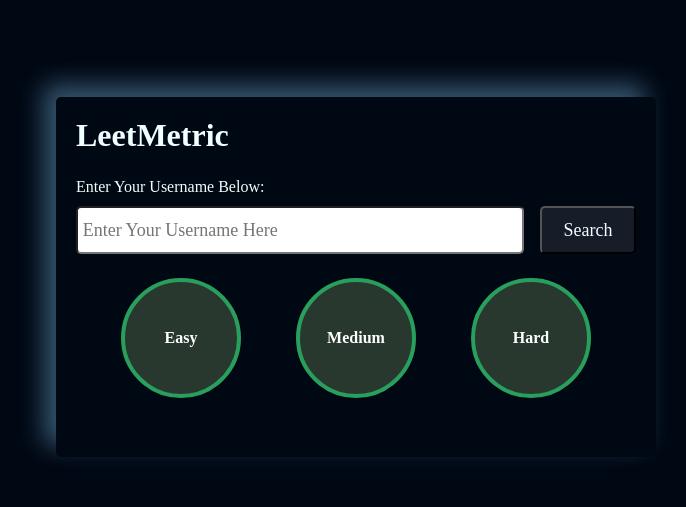
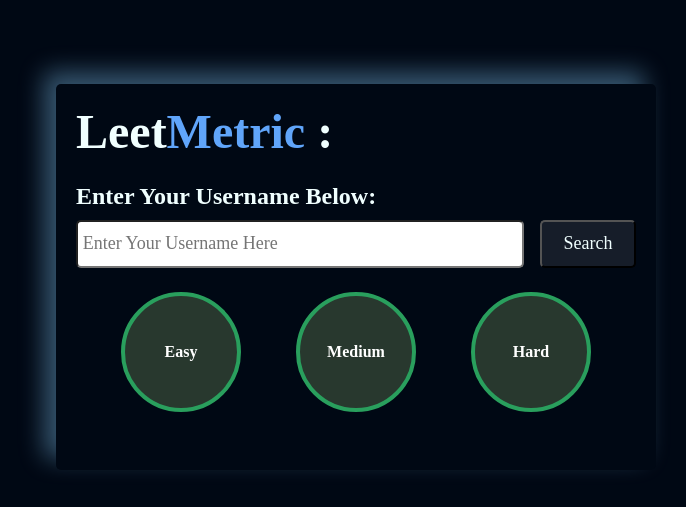
Before and after one commit to Adityakale007/LeetMetrix, a plain HTML site: page index.html in a window 1280 px wide. Shown: the part 123-630 px from the top of the page, without its empty margins (284-970 px from the left). Drawn offline with Linux system fonts and the light colour scheme.

Commit message:
Update index.html

```diff
--- a/index.html
+++ b/index.html
@@ -10,11 +10,11 @@
 
     <div class="container">
         <!-- header -->
-        <h1>LeetMetric</h1>
+        <h1 class="naming">Leet<span class="name">Metric</span> :</h1>
 
         <!-- user container -->
          <div class="user_container">
-            <p>Enter Your Username Below:</p>
+            <p class="user_container_Name">Enter Your Username Below:</p>
 
             <div class="user_input_container">
                 <input type="text" placeholder="Enter Your Username Here" id="user_input">
```
